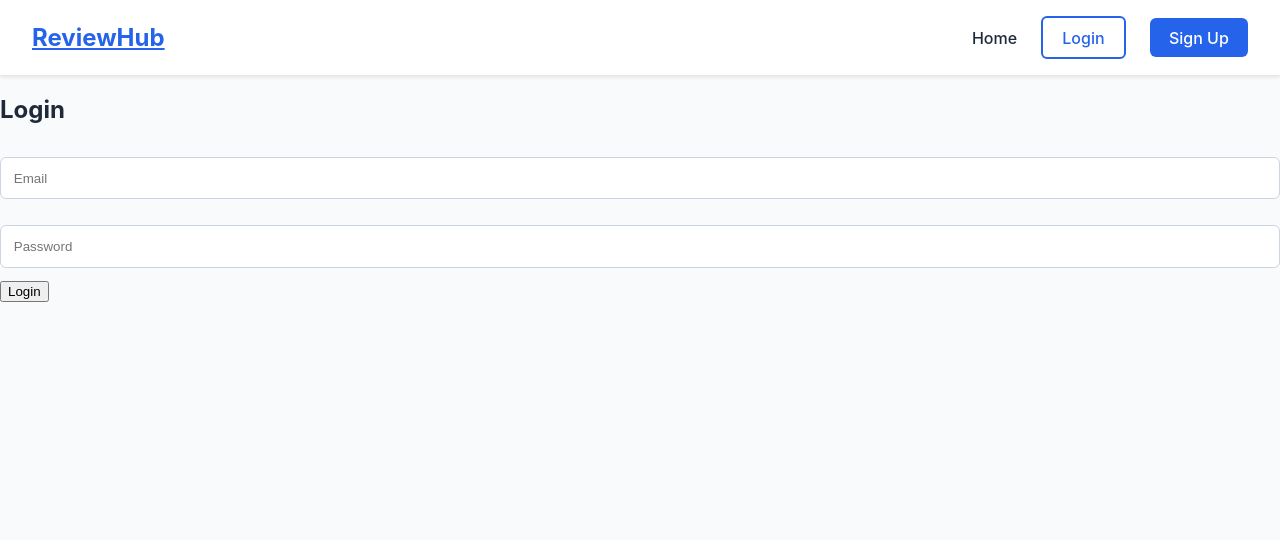
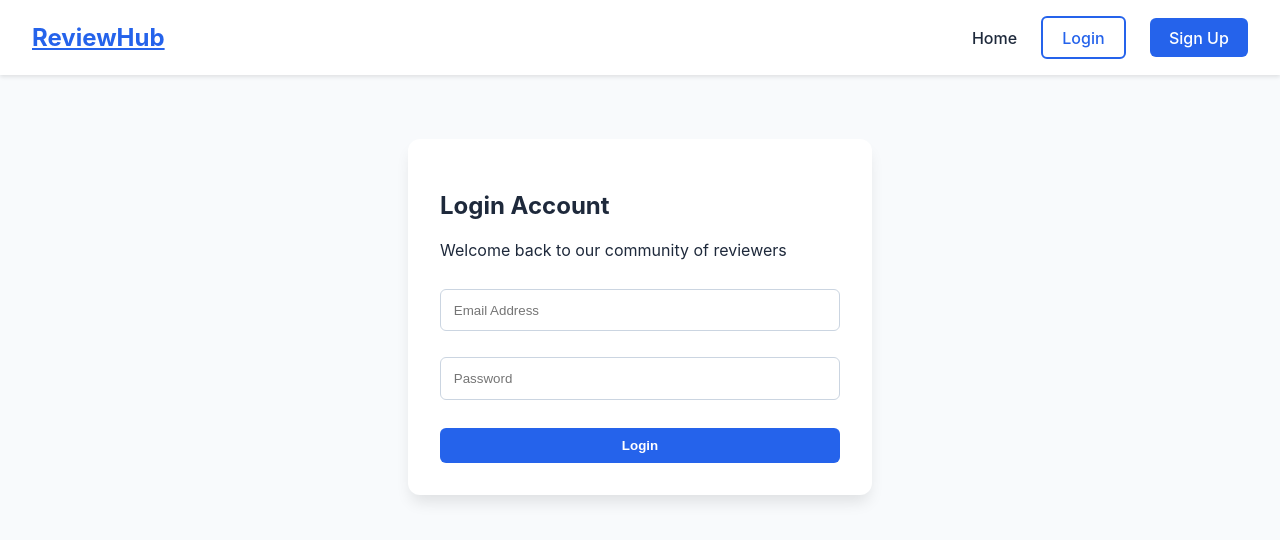
Before and after one commit to motivated-star/Hackathon-businessReview, a React app in the folder frontend/: page /login in a window 1280 px wide. Shown: the top 540 px of the page. Built offline with nearby package versions, Linux system fonts and the light colour scheme; the HTML template or start-up script is replaced by a standard one.

Commit message:
Log-in field modified

```diff
--- a/frontend/src/pages/Login.jsx
+++ b/frontend/src/pages/Login.jsx
@@ -1,32 +1,37 @@
 import { useState } from 'react';
-import { login } from '../api';
+import { register } from '../api';
 import { useNavigate } from 'react-router-dom';
 
-export default function Login() {
-  const [form, setForm] = useState({ email: '', password: '' });
+export default function Signup() {
+  const [form, setForm] = useState({  email: '', password: '' });
   const navigate = useNavigate();
 
-// frontend/src/pages/Login.jsx
+ // frontend/src/pages/Signup.jsx
 const handleSubmit = async (e) => {
   e.preventDefault();
   try {
-    const { data } = await login(form);
-    localStorage.setItem('token', data.token); // Save token for authentication
-    localStorage.setItem('role', data.role);   // Save role for UI permissions
-    navigate('/');
+    await register(form); // Call API function
+    alert("Login successful!");
+    navigate('/login'); // Redirect to login
   } catch (err) {
     console.error(err);
-    alert("Invalid credentials");
+    alert("Login failed.");
   }
 };
 
   return (
-    <div className="login-container">
-      <h2>Login</h2>
+    <div className="auth-card">
+      <h2>Login Account</h2>
+      <p>Welcome back to our community of reviewers</p>
       <form onSubmit={handleSubmit}>
-        <input type="email" placeholder="Email" required onChange={(e) => setForm({...form, email: e.target.value})} />
-        <input type="password" placeholder="Password" required onChange={(e) => setForm({...form, password: e.target.value})} />
-        <button type="submit">Login</button>
+
+        <input type="email" placeholder="Email Address" required
+          onChange={(e) => setForm({...form, email: e.target.value})} />
+        <input type="password" placeholder="Password" required
+          onChange={(e) => setForm({...form, password: e.target.value})} />
+        <button type="submit" className="btn btn-primary" style={{ width: '100%', marginTop: '1rem' }}>
+          Login
+        </button>
       </form>
     </div>
   );
```
